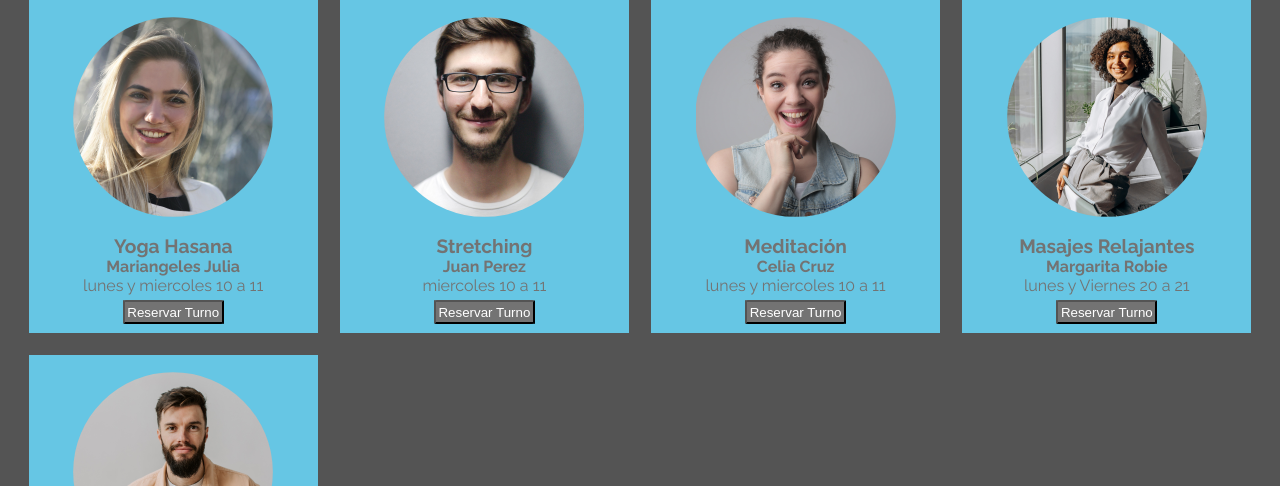
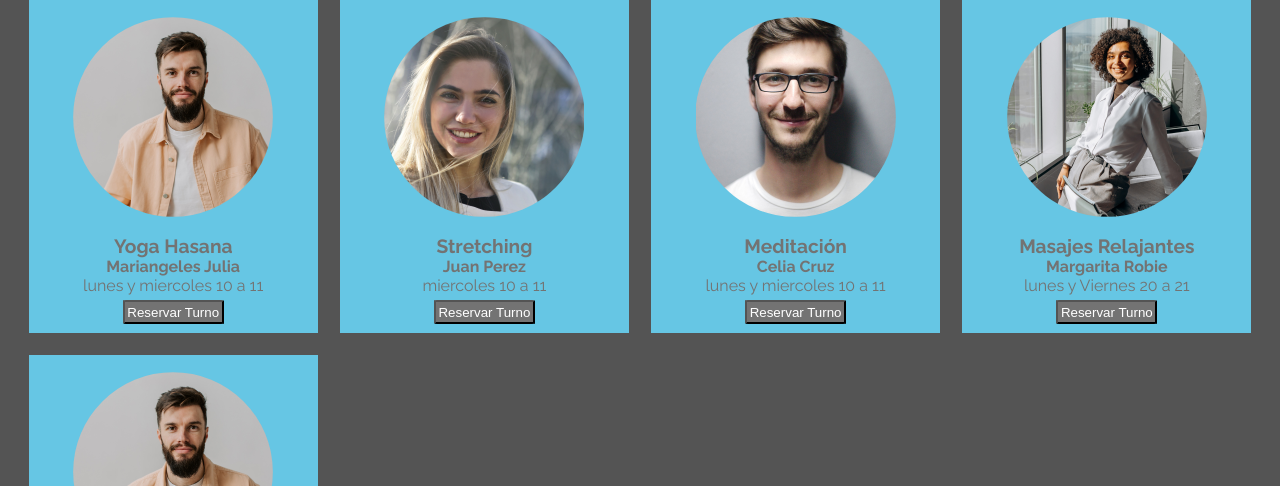
Before and after one commit to Vane2403-Dev/Sistemadeturnos, a plain HTML site: page index.html in a window 1280 px wide. Shown: the part 314-800 px from the top of the page. Drawn offline with nearby package versions, Linux system fonts and the light colour scheme.

Commit message:
conjsonaparte

```diff
--- a/index.html
+++ b/index.html
@@ -58,5 +58,6 @@
 
 
 </body>
+<script src="https://cdn.jsdelivr.net/npm/axios/dist/axios.min.js"></script>
 <script src="./js/script.js"></script>
 </html>
--- /dev/null
+++ b/js/cursos.json
@@ -0,0 +1,62 @@
+[
+  {
+    "id": 1,
+    "nombre": "Yoga Hasana",
+    "profesional": "Mariangeles Julia",
+    "cupo": 3,
+    "inscriptos": 0,
+    "categoria": "yoga",
+    "dias": "lunes y miercoles 10 a 11",
+    "valor": 15000,
+    "periodoabono": "mensual",
+    "rutaImagen": "1.png"
+  },
+  {
+    "id": 2,
+    "nombre": "Stretching",
+    "profesional": "Juan Perez",
+    "cupo": 2,
+    "inscriptos": 0,
+    "categoria": "Clases",
+    "dias": "miercoles 10 a 11",
+    "valor": 25000,
+    "periodoabono": "mensual",
+    "rutaImagen": "2.png"
+  },
+  {
+    "id": 3,
+    "nombre": "Meditación",
+    "profesional": "Celia Cruz",
+    "cupo": 4,
+    "inscriptos": 0,
+    "categoria": "Clases",
+    "dias": "lunes y miercoles 10 a 11",
+    "valor": 15000,
+    "periodoabono": "mensual",
+    "rutaImagen": "3.png"
+  },
+  {
+    "id": 4,
+    "nombre": "Masajes Relajantes",
+    "profesional": "Margarita Robie",
+    "cupo": 1,
+    "inscriptos": 0,
+    "categoria": "Consultorio",
+    "dias": "lunes y Viernes 20 a 21",
+    "valor": 5000,
+    "periodoabono": "dia",
+    "rutaImagen": "4.png"
+  },
+  {
+    "id": 5,
+    "nombre": "Coaching Emocional",
+    "profesional": "Toni Montana",
+    "cupo": 1,
+    "inscriptos": 0,
+    "categoria": "Consultorio",
+    "dias": "jueves 12 a 14",
+    "valor": 6000,
+    "periodoabono": "dia",
+    "rutaImagen": "1.png"
+  }
+]
--- a/js/script.js
+++ b/js/script.js
@@ -1,15 +1,16 @@
-function principal() {
+async function principal() {
 
-    let cursos = [
+    /*let cursos = [
         { id: 1, nombre: "Yoga Hasana", profesional: "Mariangeles Julia", cupo: 3, inscriptos: 0, categoria: "yoga", dias: "lunes y miercoles 10 a 11", valor: 15000, periodoabono: "mensual", rutaImagen: "2.png" },
         { id: 2, nombre: "Stretching", profesional: "Juan Perez", cupo: 2, inscriptos: 0, categoria: "Clases", dias: "miercoles 10 a 11", valor: 25000, periodoabono: "mensual", rutaImagen: "3.png" },
         { id: 3, nombre: "Meditación", profesional: "Celia Cruz", cupo: 4, inscriptos: 0, categoria: "Clases", dias: "lunes y miercoles 10 a 11", valor: 15000, periodoabono: "mensual", rutaImagen: "5.png" },
         { id: 4, nombre: "Masajes Relajantes", profesional: "Margarita Robie", cupo: 1, inscriptos: 0, categoria: "Consultorio", dias: "lunes y Viernes 20 a 21", valor: 5000, periodoabono: "dia", rutaImagen: "4.png" },
         { id: 5, nombre: "Coaching Emocional", profesional: "Toni Montana", cupo: 1, inscriptos: 0, categoria: "Consultorio", dias: "jueves 12 a 14", valor: 6000, periodoabono: "dia", rutaImagen: "1.png" }
-    ]
+    ]*/
 
 
 
+    const cursos = await obtenerCursos()
 
     crearTarjetasCursos(cursos)
 
@@ -42,6 +43,18 @@ function principal() {
 }
 
 principal()
+
+async function obtenerCursos() {
+    try {
+
+        const response = await axios.get('./js/cursos.json')
+        return response.data
+    } catch (error) {
+       e
+        console.error("Hubo un problema al obtener los cursos: ", error)
+        return []
+    }
+}
 
 function filtrarYrenderizarConBoton(input, cursos) {
     let cursosFiltrados = filtrar(input.value, cursos)
```
